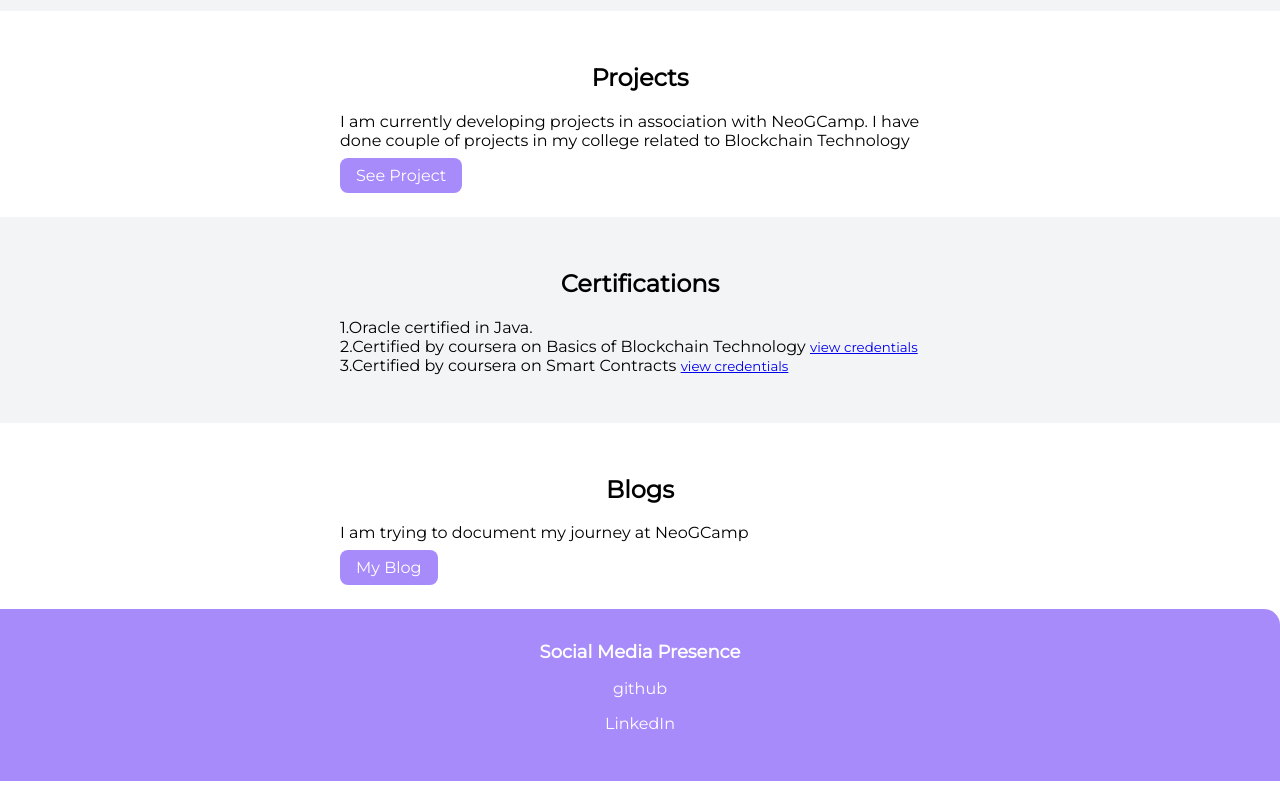
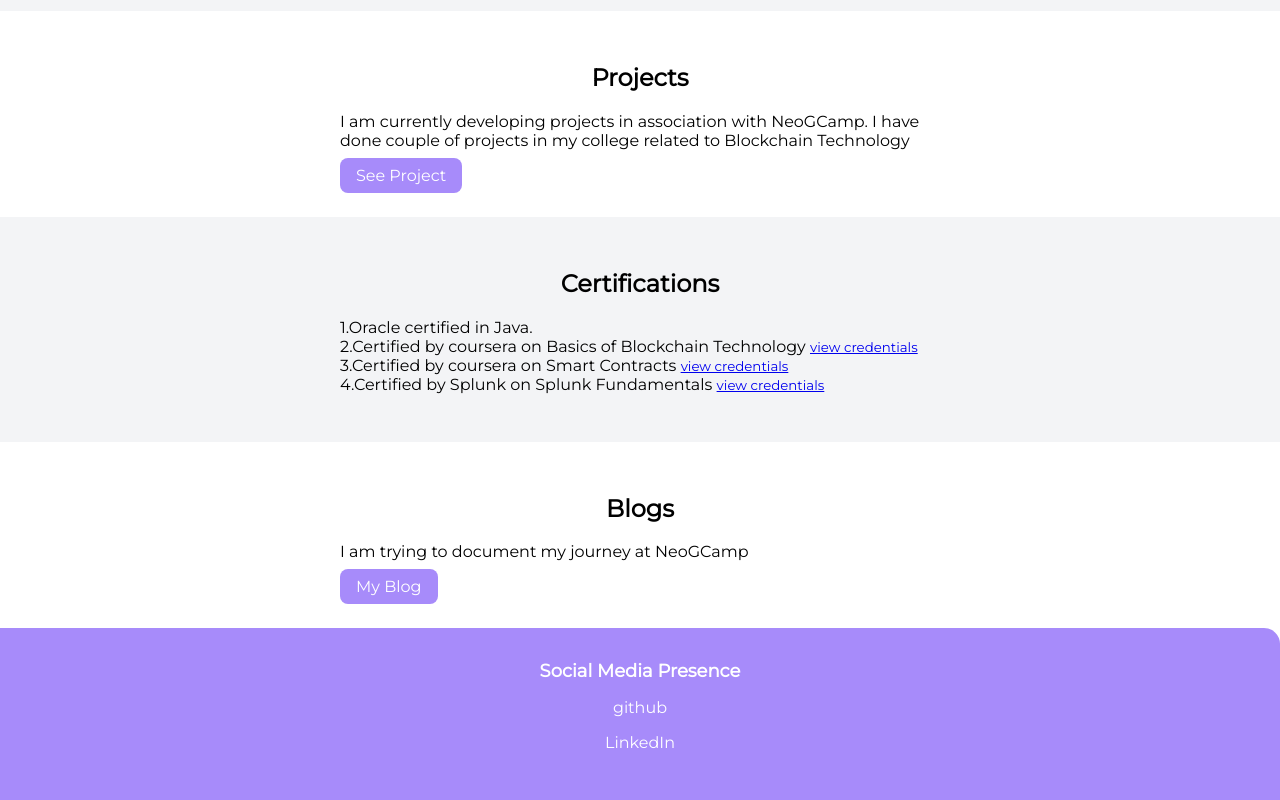
Before and after one commit to pushyamiparitala/MyPortfolio, a plain HTML site: page index.html in a window 1280 px wide. Shown: the part 867-1667 px from the top of the page. Drawn offline with Linux system fonts and the light colour scheme.

Commit message:
Update index.html

```diff
--- a/index.html
+++ b/index.html
@@ -60,7 +60,9 @@
                 <p>
                     1.Oracle certified in Java.<br>
                     2.Certified by coursera on Basics of Blockchain Technology <small><a href="https://www.coursera.org/account/accomplishments/verify/424XAW2WX4W7"> view credentials</small></a> <br>
-                    3.Certified by coursera on Smart Contracts <small> <a href="https://www.coursera.org/account/accomplishments/certificate/7DQZ5VJZ7BTS"> view credentials </small></a><br> </p>
+                    3.Certified by coursera on Smart Contracts <small> <a href="https://www.coursera.org/account/accomplishments/certificate/7DQZ5VJZ7BTS"> view credentials </small></a><br>
+                    4.Certified by Splunk on Splunk Fundamentals <small><a href="https://documentcloud.adobe.com/link/review?uri=urn:aaid:scds:US:c7fc3aa2-9917-4114-91b7-497a348f0ad0">view credentials</a></small>
+                </p>
             </div>
         </section>
         <section class="section">
```
